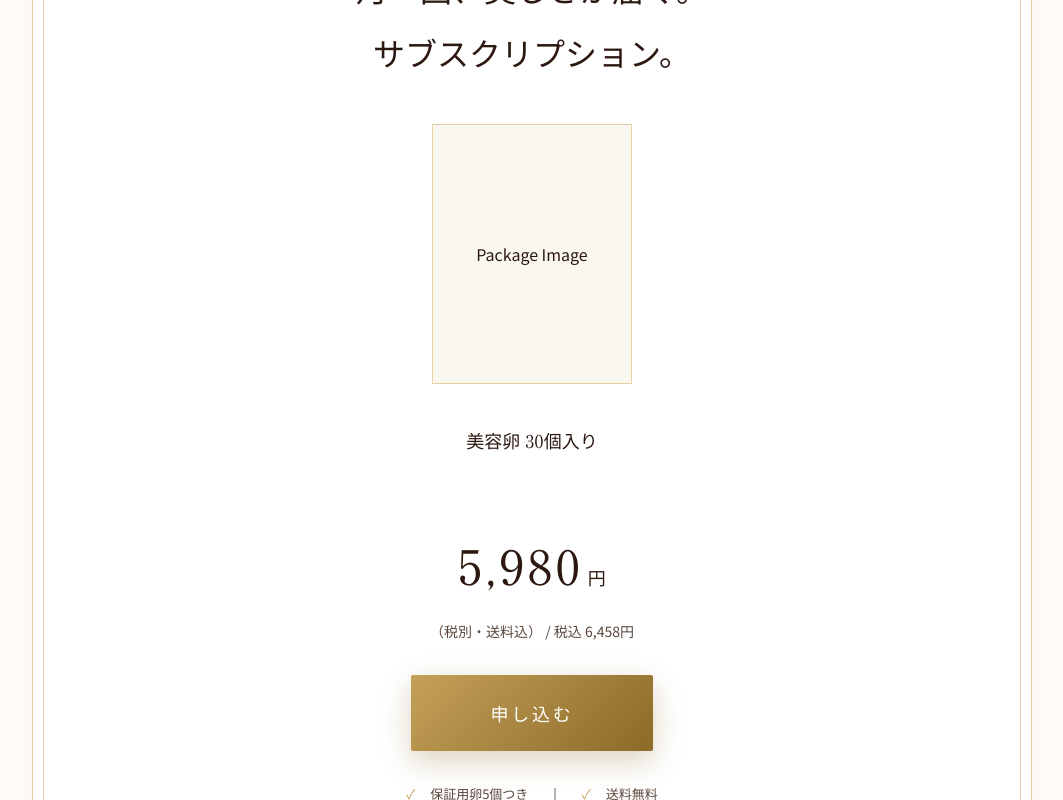
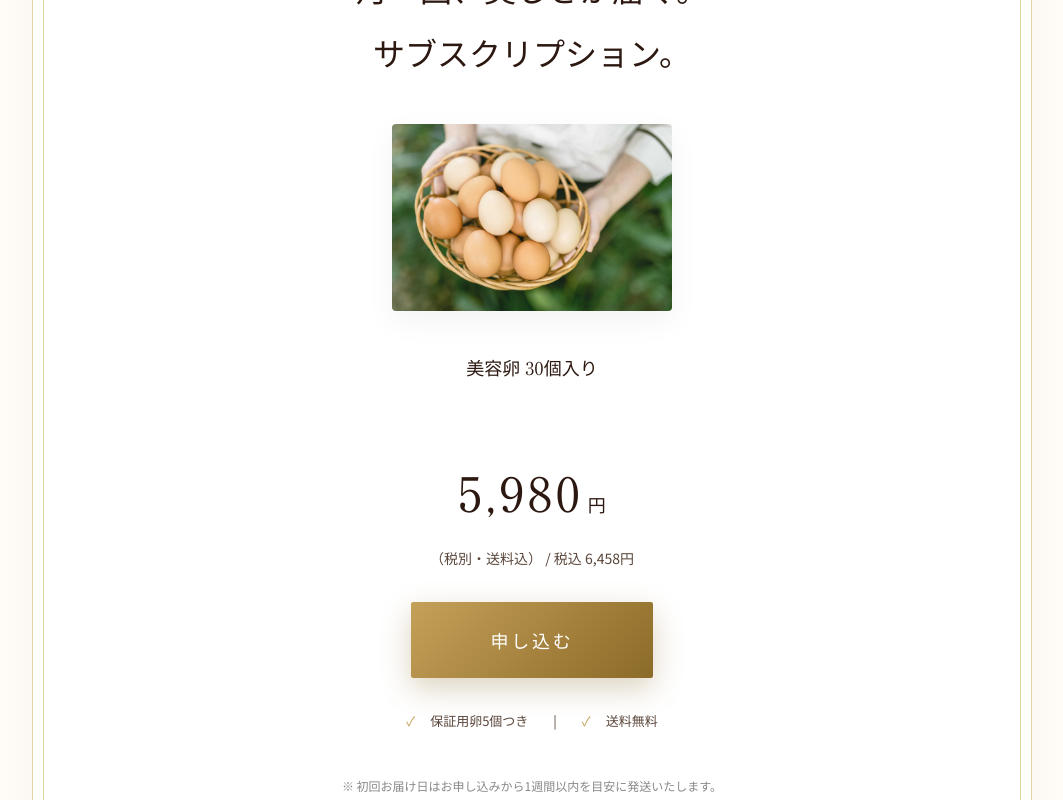
Before and after one commit to yoshi0323/egg202512, a React (Vite) app in the folder landing/: page / in a window 1280 px wide. Shown: the part 7440-8240 px from the top of the page, without its empty margins (108-1171 px from the left). Built offline with nearby package versions, Linux system fonts and the light colour scheme.

Commit message:
Update subscription section with package image

```diff
--- a/landing/src/App.css
+++ b/landing/src/App.css
@@ -548,6 +548,21 @@ body {
   flex-direction: column;
 }
 
+.sub-product-image {
+  width: 280px;
+  height: auto;
+  margin-bottom: 20px;
+  box-shadow: 0 10px 30px rgba(0, 0, 0, 0.05);
+  border-radius: 4px;
+  overflow: hidden;
+}
+
+.sub-product-image img {
+  width: 100%;
+  height: auto;
+  display: block;
+}
+
 .sub-price-block {
   margin: 30px 0;
 }
--- a/landing/src/App.jsx
+++ b/landing/src/App.jsx
@@ -12,6 +12,7 @@ const subPlan = {
 import feedMixBg from './assets/feed_mix_bg.jpg'
 import bmWaterBg from './assets/bm_water_bg.png'
 import openCoopBgV2 from './assets/open_coop_v2.png'
+import packageImage from './assets/package_image.jpg'
 
 function App() {
   const [scrolled, setScrolled] = useState(false)
@@ -270,8 +271,8 @@ function App() {
 
           <div className="sub-product-area">
             {/* Product Image Area */}
-            <div style={{ width: '200px', height: '260px', background: '#faf7f0', border: '1px solid #e6d3a3', display: 'flex', alignItems: 'center', justifyContent: 'center', marginBottom: '20px' }}>
-              Package Image
+            <div className="sub-product-image">
+              <img src={packageImage} alt="美容卵 30個入り" />
             </div>
             <p className="t-mincho" style={{ fontSize: '18px' }}>美容卵 30個入り</p>
           </div>
```
Also changed, not shown: landing/src/assets/package_image.jpg (added).
